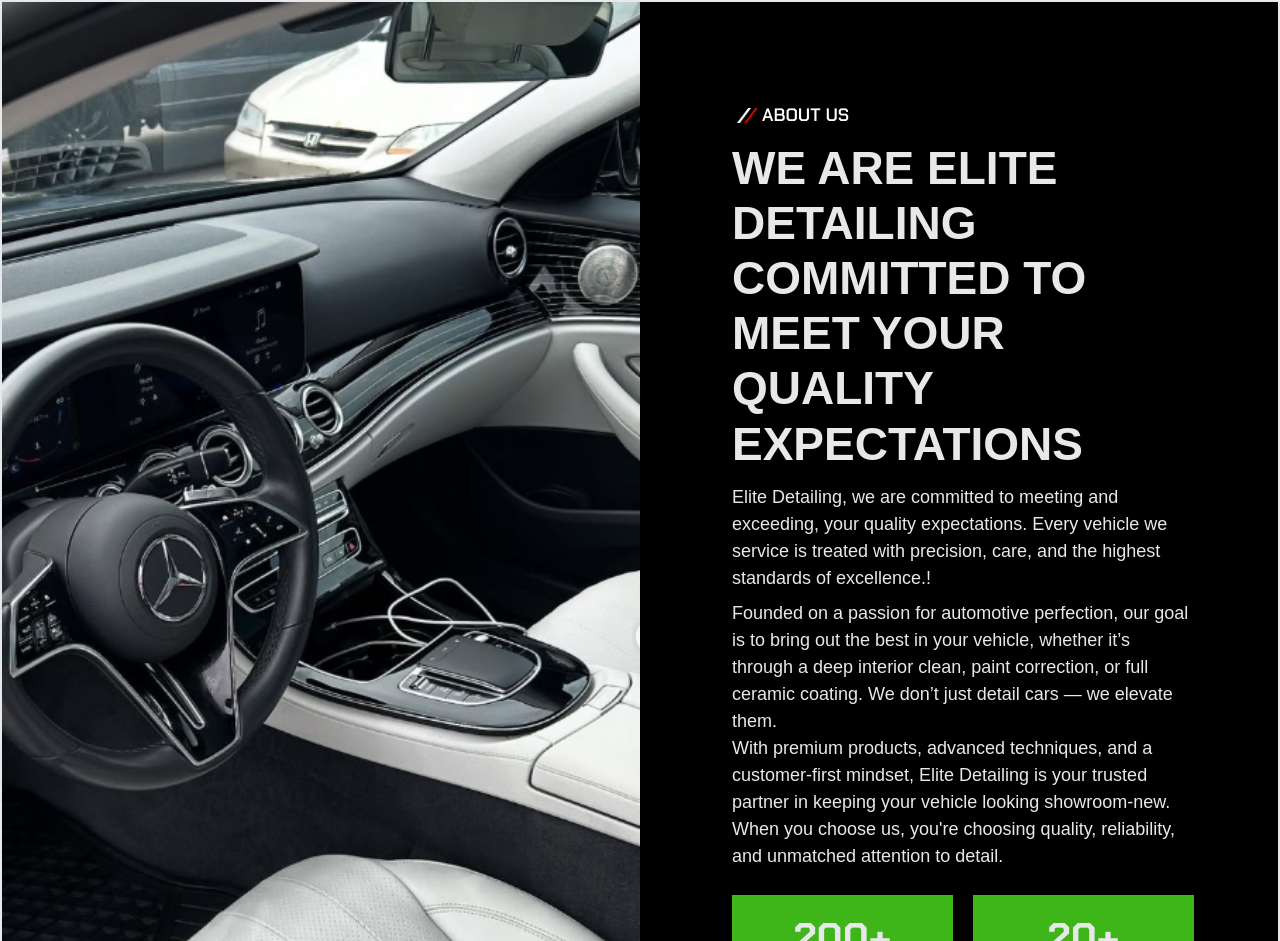
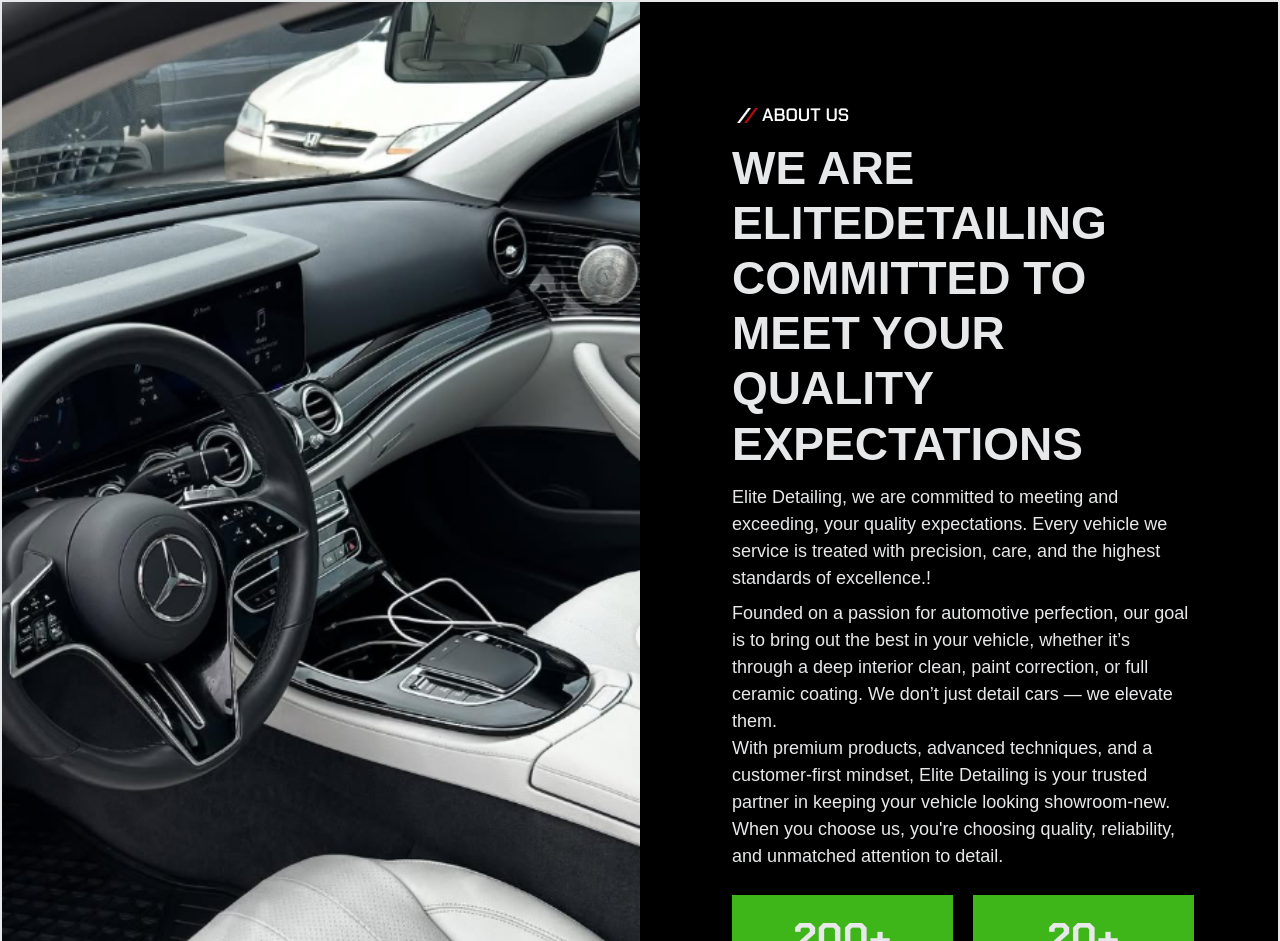
Before and after one commit to rashidmattar12/elitedetail, a plain HTML site: page index.html in a window 1280 px wide. Shown: the part 2175-3116 px from the top of the page. Drawn offline with nearby package versions, Linux system fonts and the light colour scheme.

Commit message:
Add files via upload

```diff
--- a/index.html
+++ b/index.html
@@ -226,7 +226,7 @@
           </figure>
           <div class="about-content">
             <p class="section-subtitle :dark">About Us</p>
-            <h2 class="h2 section-title">We are ELITE DETAILING Committed to Meet Your Quality Expectations</h2>
+            <h2 class="h2 section-title">We are ELITEDETAILING Committed to Meet Your Quality Expectations</h2>
             <p class="section-text">Elite Detailing, we are committed to meeting and exceeding, your quality expectations. Every vehicle we service is treated with precision, care, and the highest standards of excellence.!</p>
             <p class="section-text">Founded on a passion for automotive perfection, our goal is to bring out the best in your vehicle, whether it’s through a deep interior clean, paint correction, or full ceramic coating. We don’t just detail cars — we elevate them.</p>
             <p class="section-text">With premium products, advanced techniques, and a customer-first mindset, Elite Detailing is your trusted partner in keeping your vehicle looking showroom-new. When you choose us, you're choosing quality, reliability, and unmatched attention to detail.</p>
```
